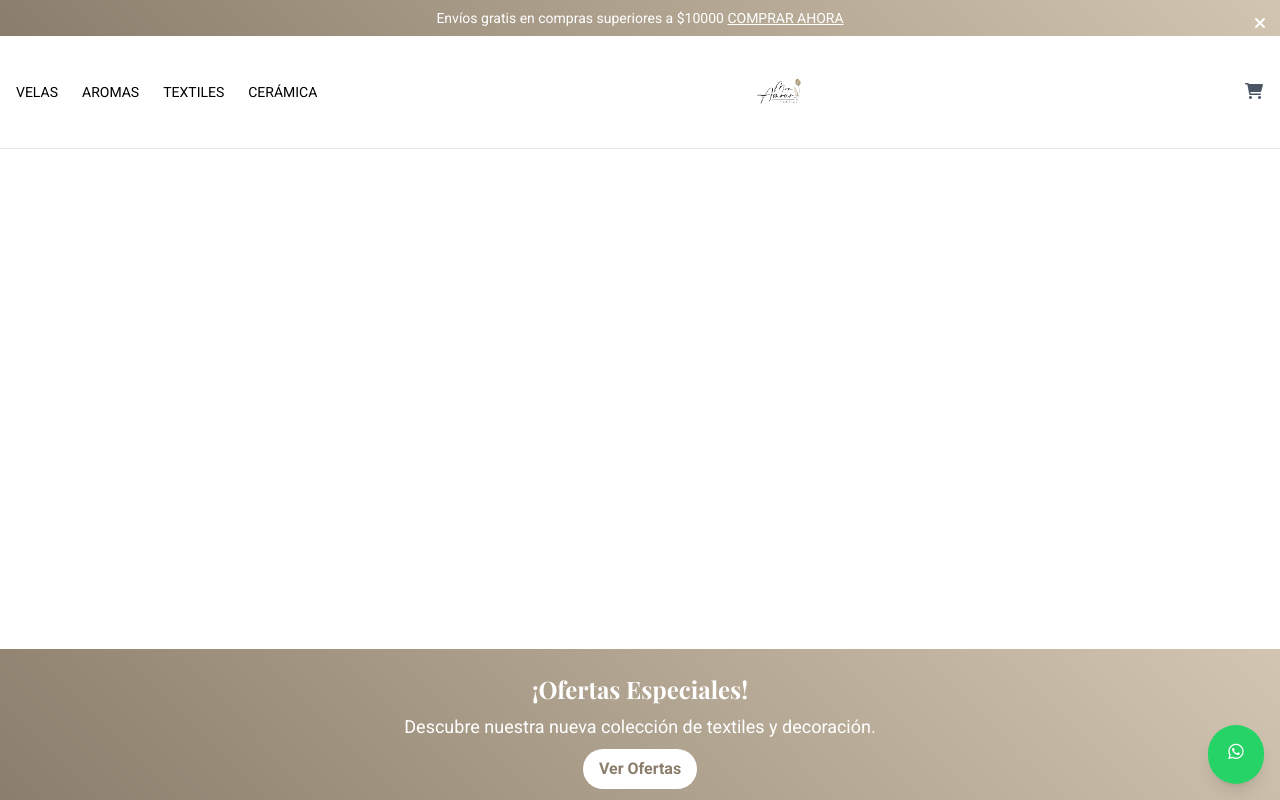
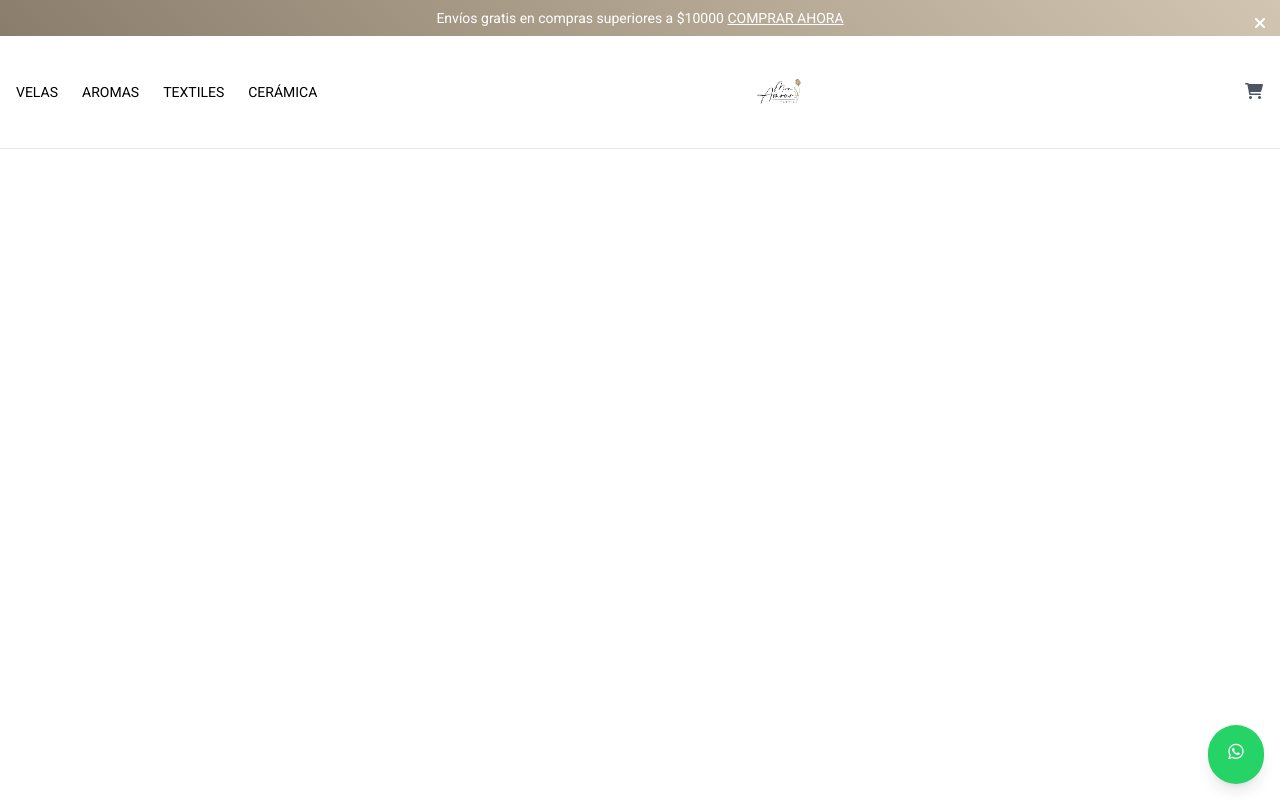
Before and after one commit to clientesweb/tienda, a website: page index.html in a window 1280 px wide. Shown: the top 800 px of the page. Drawn offline with nearby package versions, Linux system fonts and the light colour scheme; a script that the page names is missing.

Commit message:
Actualizar index.html

```diff
--- a/index.html
+++ b/index.html
@@ -159,6 +159,10 @@
             background-clip: text;
             color: transparent;
         }
+  #hero {
+    height: 100vh; /* Ocupa el 100% de la altura de la ventana */
+    transition: background-image 1s ease-in-out;
+  }
     </style>
 </head>
 <body class="flex min-h-screen flex-col font-sans">
@@ -241,10 +245,9 @@
 
     <main>
         <!-- Hero Banner -->
-<div id="hero" class="relative h-[500px] w-full overflow-hidden bg-cover bg-center">
-    <!-- Hero images will be dynamically inserted here -->
+<div id="hero" class="relative w-full overflow-hidden">
+    <!-- Las imágenes serán insertadas dinámicamente -->
 </div>
-        </div>
 
         <!-- New Advertising Banner without background image -->
         <div class="gradient-bg p-6 text-center text-white">
```
